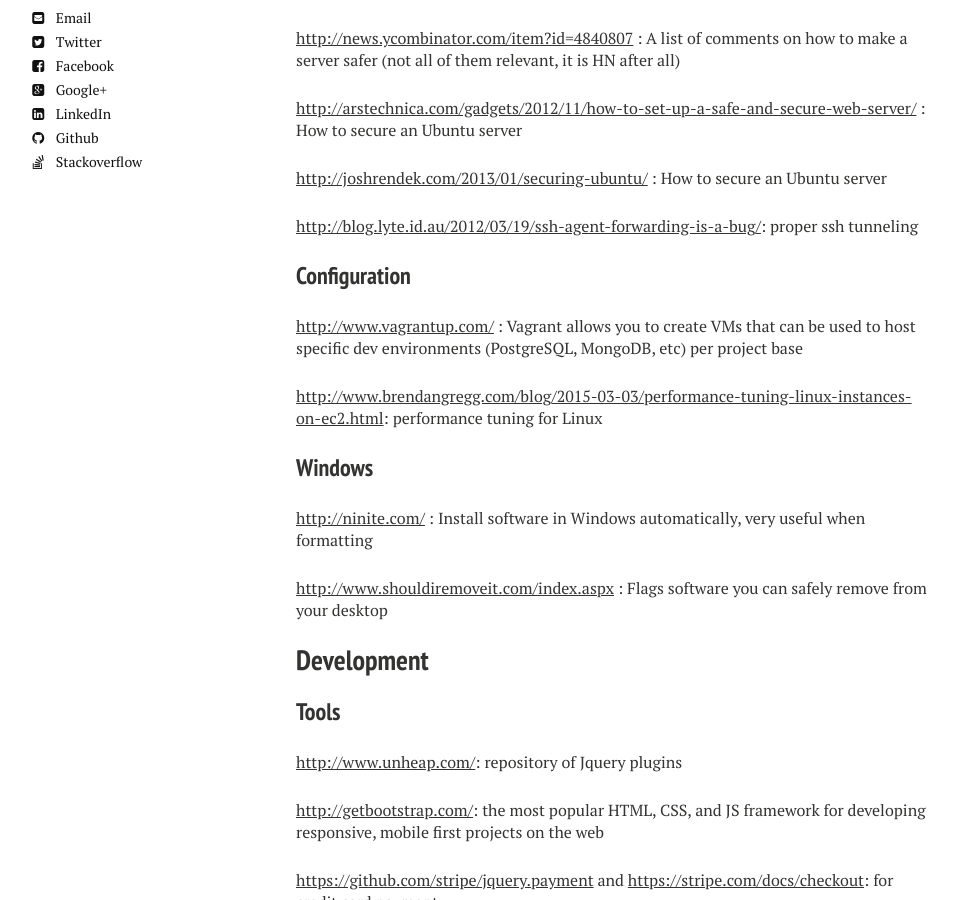
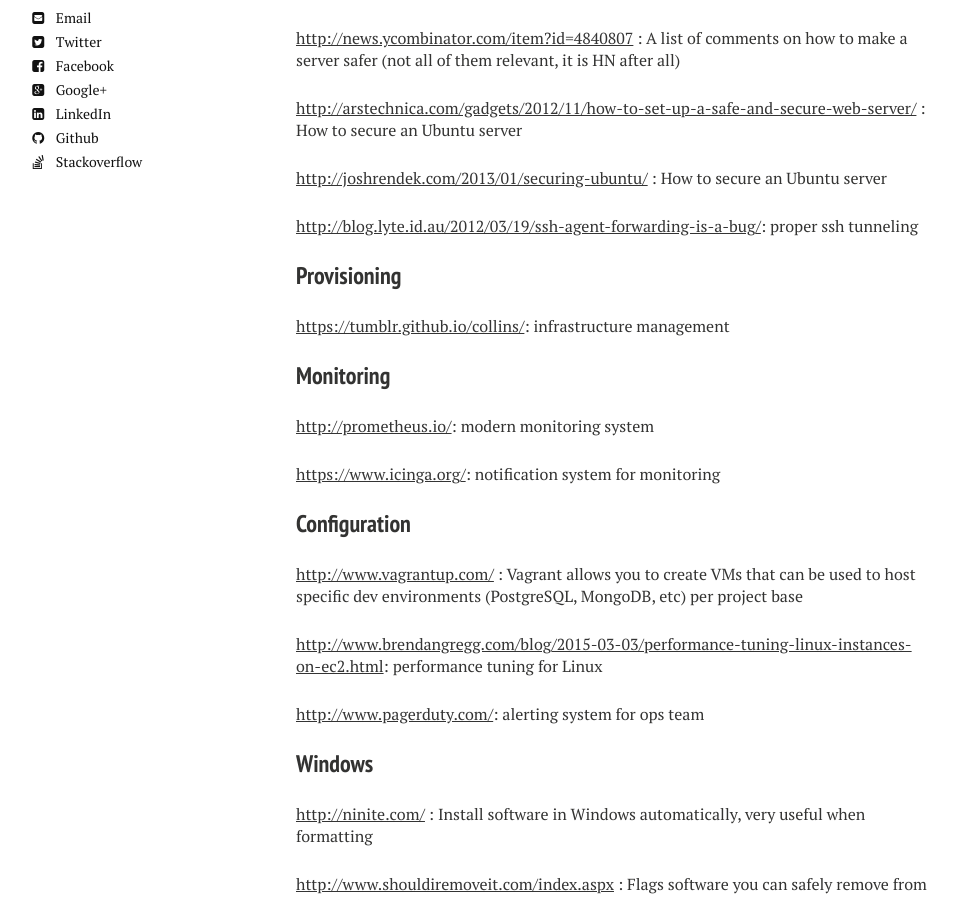
Before and after one commit to pvillega/old-blog-source, a Jekyll site: the page built from bookmarks/index.md, in a window 1280 px wide and 900 px high, scrolled down 705 px. Shown: the whole window, without its empty margins (24-981 px from the left). Built offline with Jekyll 4.4.1, drawn with Linux system fonts in a browser that asks for light colours; nearby versions of some CDN libraries.

```diff
--- a/bookmarks/index.md
+++ b/bookmarks/index.md
@@ -24,11 +24,23 @@ This page contains links that I've found interesting when browsing the internet,
 
 [http://blog.lyte.id.au/2012/03/19/ssh-agent-forwarding-is-a-bug/](http://blog.lyte.id.au/2012/03/19/ssh-agent-forwarding-is-a-bug/): proper ssh tunneling
 
+### Provisioning
+
+[https://tumblr.github.io/collins/](https://tumblr.github.io/collins/): infrastructure management
+
+### Monitoring
+
+[http://prometheus.io/](http://prometheus.io/): modern monitoring system
+
+[https://www.icinga.org/](https://www.icinga.org/): notification system for monitoring
+
 ### Configuration
 
 [http://www.vagrantup.com/](http://www.vagrantup.com/) : Vagrant allows you to create VMs that can be used to host specific dev environments (PostgreSQL, MongoDB, etc) per project base
 
 [http://www.brendangregg.com/blog/2015-03-03/performance-tuning-linux-instances-on-ec2.html](http://www.brendangregg.com/blog/2015-03-03/performance-tuning-linux-instances-on-ec2.html): performance tuning for Linux
+
+[http://www.pagerduty.com/](http://www.pagerduty.com/): alerting system for ops team
 
 ### Windows
 
```
Also changed, not shown: _posts/2015-03-07-qcon-london-microservices.md (added, +14 -0 lines).
